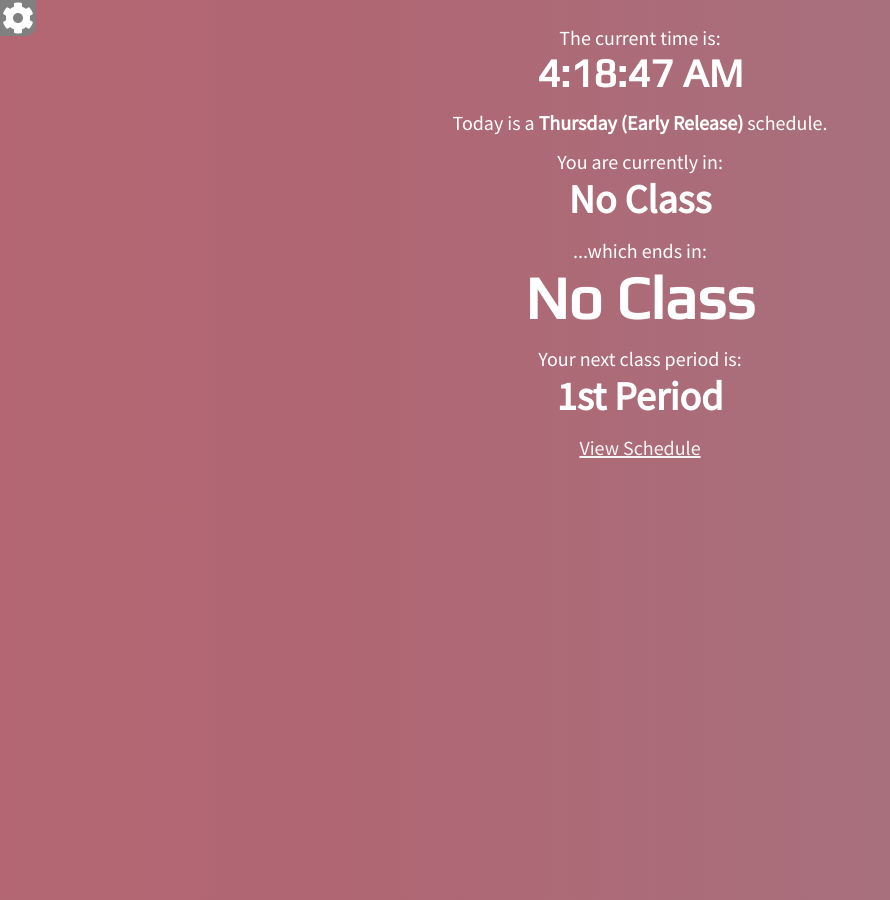
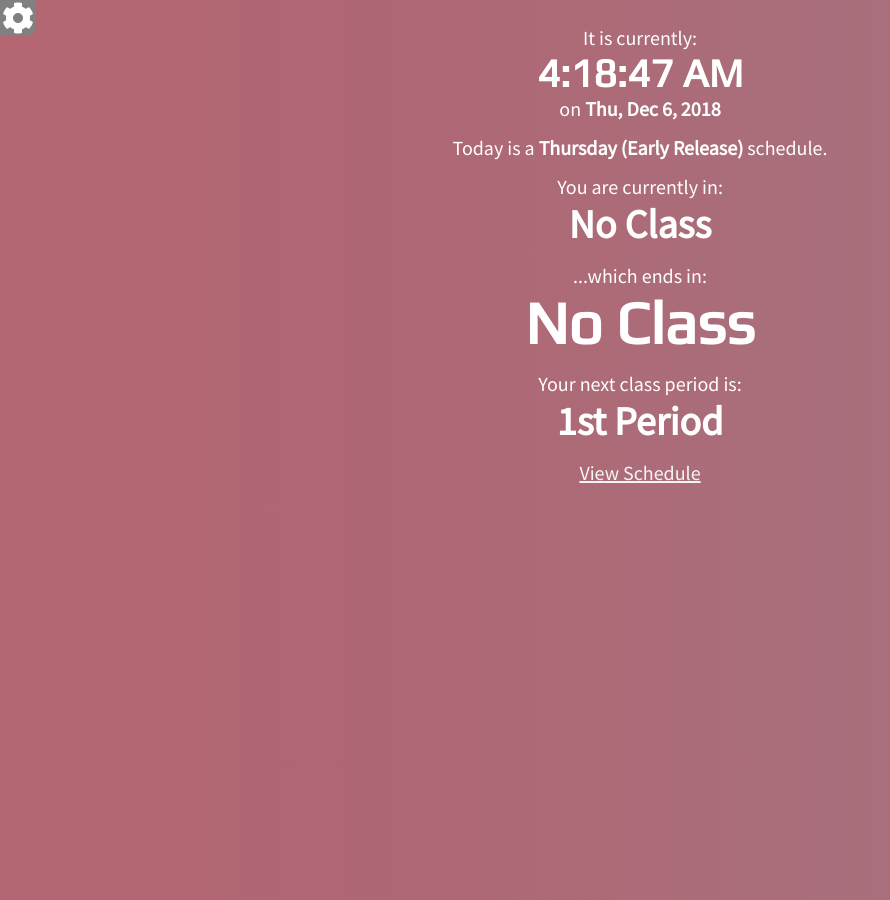
Before and after one commit to MoralCode/ClassClock, a Jekyll site: the page built from index.html, in a window 1280 px wide. Shown: the whole page, without its empty margins (0-890 px from the left). Built offline with Jekyll 4.4.1, drawn with Linux system fonts in a browser that asks for light colours; nearby versions of some CDN libraries; comment, search, counter and statistics services are not loaded.

Commit message:
add date

```diff
--- a/classtime.js
+++ b/classtime.js
@@ -219,6 +219,7 @@ function updateText() {
     document.getElementById("currentClass").innerHTML = getClassName(currentClassPeriodIndex)
     //document.getElementById('sentence').innerHTML = getSummaryString()
     document.getElementById('time').innerHTML = getCurrentTimeString();
+    document.getElementById('date').innerHTML = getCurrentDateString();
     document.getElementById("schedule").innerHTML = "Today is a <strong>" + getCurrentScheduleName() + "</strong> schedule."
 }
 
@@ -251,6 +252,9 @@ function updateTime() {
 
 function getCurrentTimeString() { return currentDate.toLocaleString('en-US', { hour: 'numeric', minute: 'numeric', second: 'numeric', hour12: !use24HourTime }) }
 
+function getCurrentDateString() {
+return "on <strong>" + currentDate.toLocaleString('en-US', { weekday: 'short', month: 'short', day: 'numeric', year: 'numeric' }) + "</strong>"
+}
 function getCurrentClassPeriodIndex() {
     //using for over forEach() because we are breaking out of the loop early
     for (let i = 0; i < data.schedules[currentScheduleIndex].classes.length; i++) {
--- a/index.html
+++ b/index.html
@@ -4,8 +4,9 @@ title: ClassTime
 onload: update()
 ---
 <br>
-<p class="centered label">The current time is: </p>
-<h1 class="centered bottomSpace time" id="time"></h1>
+<p class="centered label">It is currently: </p>
+<h1 class="centered time" id="time"></h1>
+<p class="centered label bottomSpace" id="date"></p>
 
 <p class="centered bottomSpace" id="schedule"></p>
 
```
